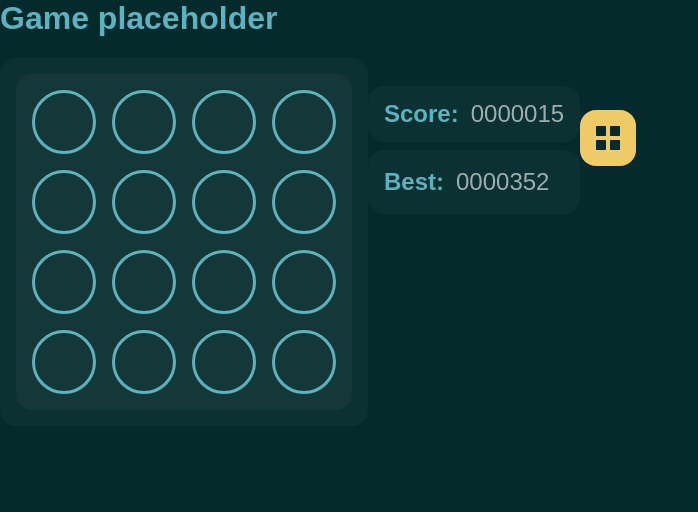
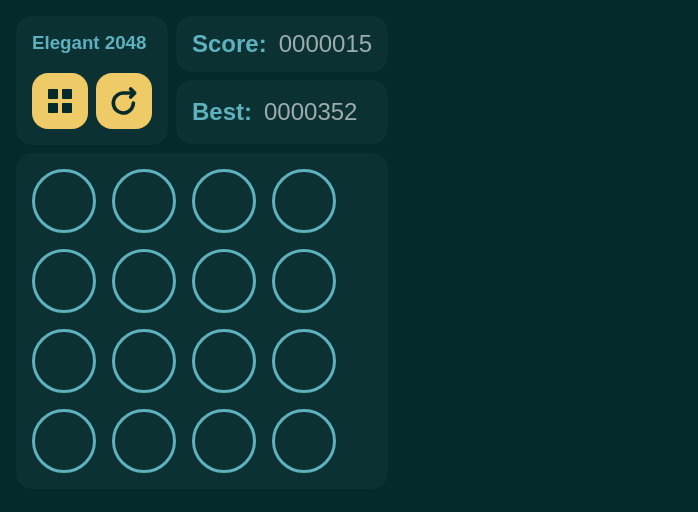
Before and after one commit to LuisNivar/my2048, a React (Create React App) app: page / in a window 1280 px wide. Shown: the top 512 px of the page, without its empty margins (0-698 px from the left). Built offline with nearby package versions, Linux system fonts and the light colour scheme; a web font is replaced by a local one.

Commit message:
Set the game´s components in a grid

```diff
--- a/src/App.css
+++ b/src/App.css
@@ -2,3 +2,25 @@
   background: var(--bg-body);
   min-height: 100vh;
 }
+
+.game {
+  display: grid;
+  width: fit-content;
+  grid-template-areas:
+    "menu score"
+    "board board";
+  gap: 0.5rem;
+  padding: 1rem;
+}
+
+.menu {
+  grid-area: menu;
+}
+
+.scoreboard {
+  grid-area: score;
+}
+
+.board {
+  grid-area: board;
+}
--- a/src/App.tsx
+++ b/src/App.tsx
@@ -1,8 +1,6 @@
 import "./App.css";
-import { ReactComponent as MenuIcon } from "./assets/menu.svg";
 import Board from "./components/Board";
-import Container from "./components/Container";
-import IconButton from "./components/IconButton";
+import MenuSection from "./components/MenuSection";
 import ScoreBoard from "./components/ScoreBoard";
 
 function App() {
@@ -14,15 +12,15 @@ function App() {
   return (
     <div className="app">
       {/* TODO Add game components */}
-      <h1>Game placeholder</h1>
-
-      <Container>
-        <Board rows={rows} columns={columns} />
-      </Container>
-
-      <ScoreBoard score={score} bestScore={bestScore} />
-
-      <IconButton Icon={MenuIcon} />
+      <div className="game">
+        <MenuSection className="menu" />
+        <ScoreBoard
+          className="scoreboard"
+          score={score}
+          bestScore={bestScore}
+        />
+        <Board className="board" rows={rows} columns={columns} />
+      </div>
     </div>
   );
 }
```
